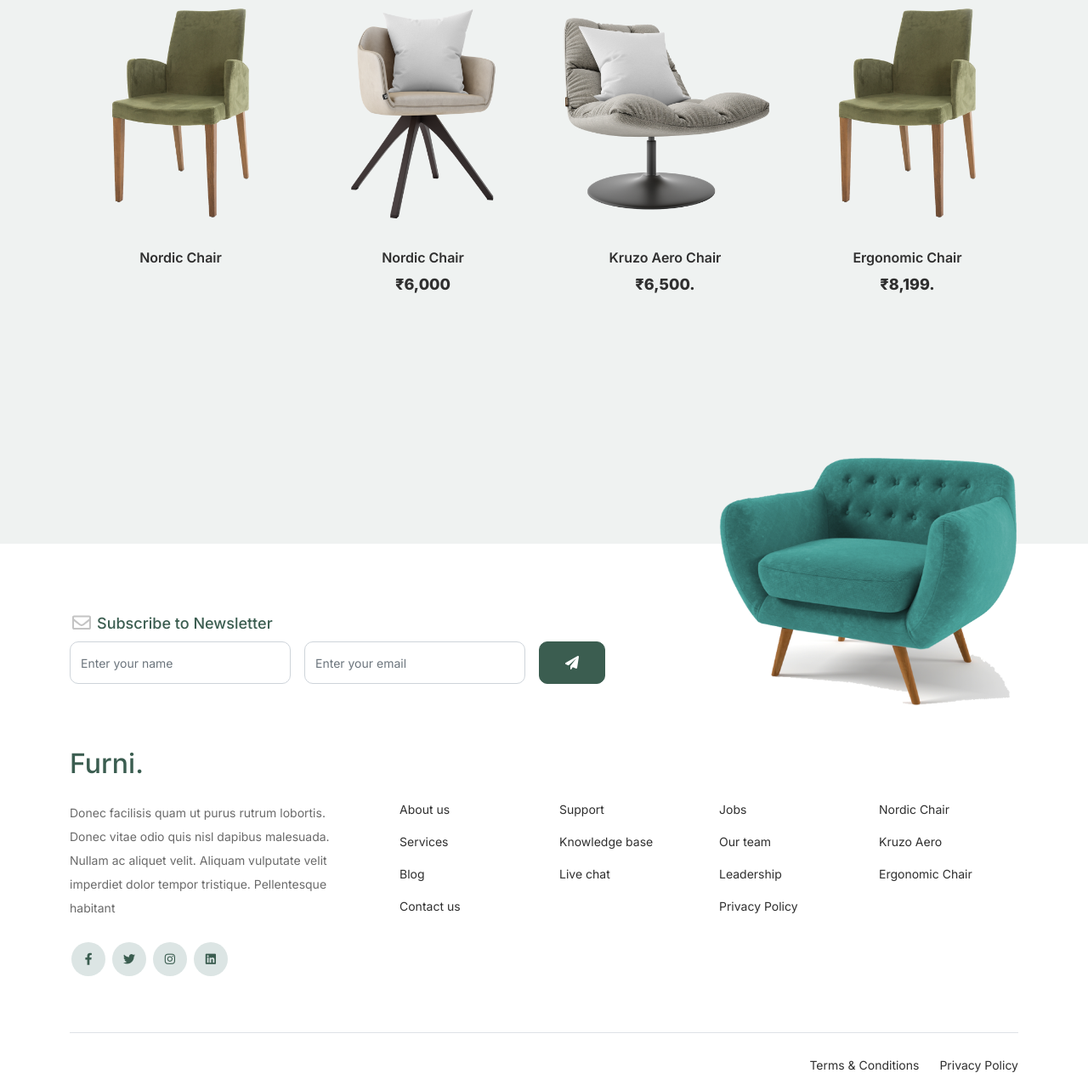
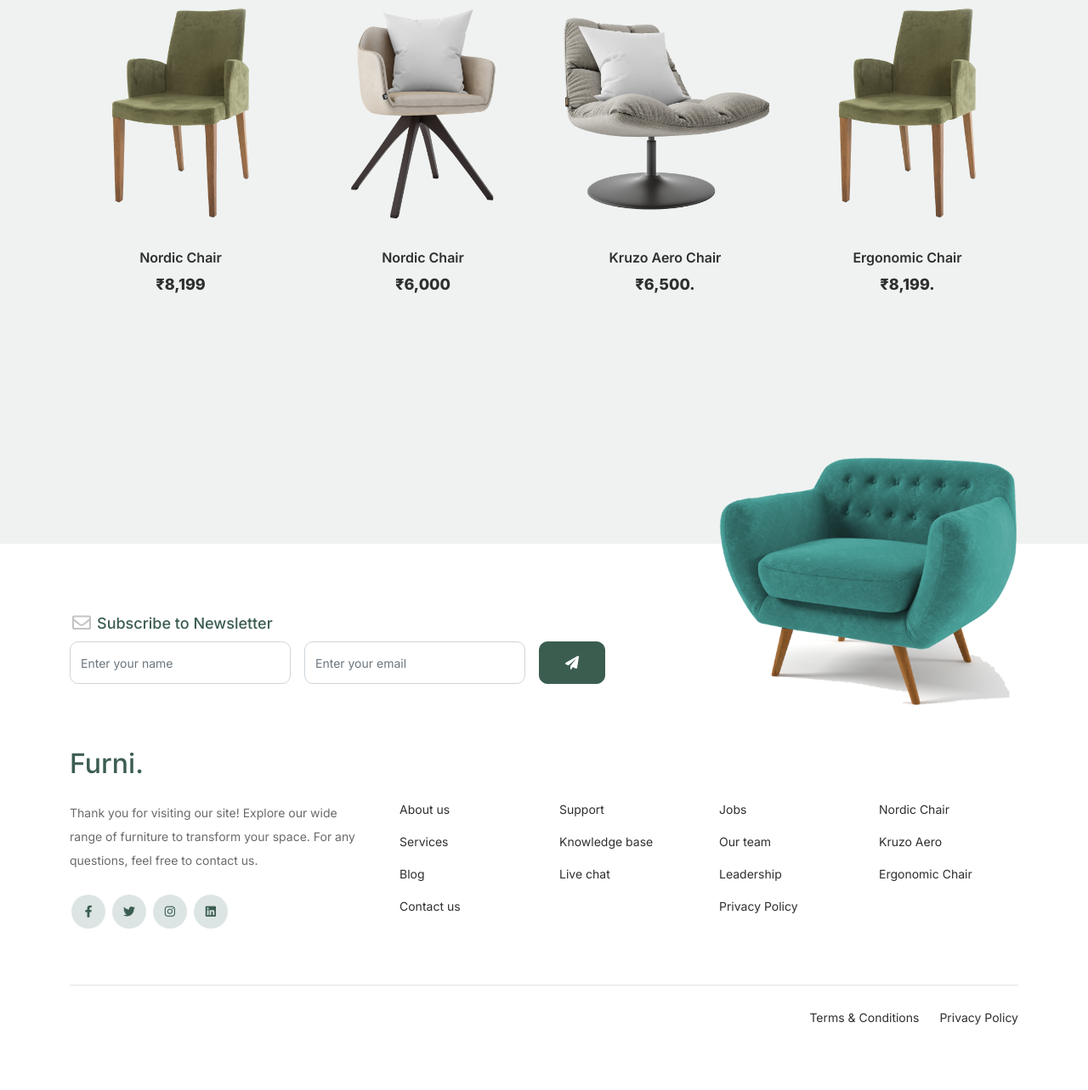
Before and after one commit to umar21-bit/furni, a plain HTML site: page shop.html in a window 1280 px wide. Shown: the part 942-2225 px from the top of the page at 85% size. Drawn offline with Linux system fonts and the light colour scheme.

Commit message:
Update shop.html

```diff
--- a/shop.html
+++ b/shop.html
@@ -143,7 +143,7 @@
 						<a class="product-item" href="#">
 							<img src="images/product-3.png" class="img-fluid product-thumbnail">
 							<h3 class="product-title">Nordic Chair</h3>
-							<strong class="product-price"></strong>
+							<strong class="product-price">₹8,199</strong>
 
 							<span class="icon-cross">
 								<img src="images/cross.svg" class="img-fluid">
@@ -233,7 +233,7 @@
 				<div class="row g-5 mb-5">
 					<div class="col-lg-4">
 						<div class="mb-4 footer-logo-wrap"><a href="#" class="footer-logo">Furni<span>.</span></a></div>
-						<p class="mb-4">Donec facilisis quam ut purus rutrum lobortis. Donec vitae odio quis nisl dapibus malesuada. Nullam ac aliquet velit. Aliquam vulputate velit imperdiet dolor tempor tristique. Pellentesque habitant</p>
+						<p class="mb-4">Thank you for visiting our site! Explore our wide range of furniture to transform your space. For any questions, feel free to contact us.</p>
 
 						<ul class="list-unstyled custom-social">
 							<li><a href="#"><span class="fa fa-brands fa-facebook-f"></span></a></li>
```
